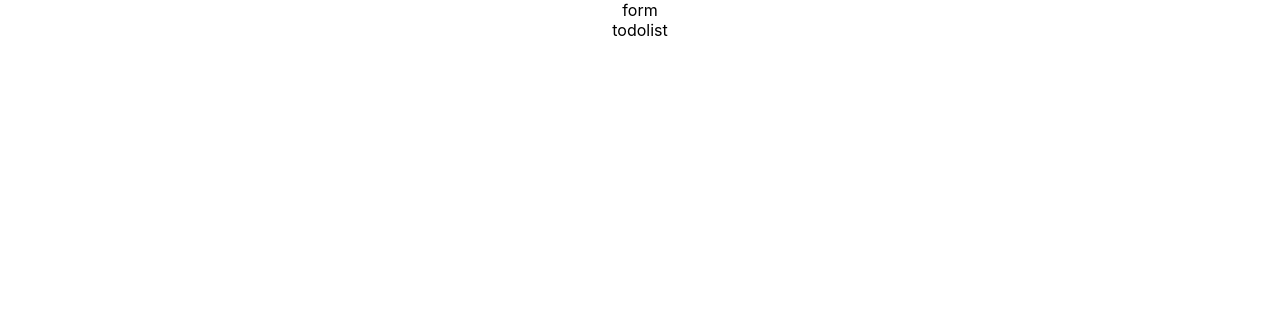
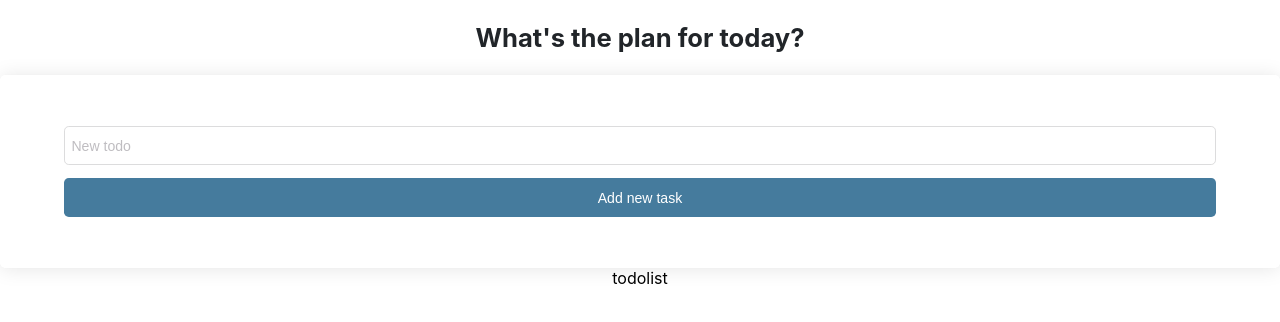
Before and after one commit to gamzenurtukel/typescript-todo-app, a React (Create React App) app: page / in a window 1280 px wide. Shown: the top 322 px of the page. Built offline with nearby package versions, Linux system fonts and the light colour scheme.

Commit message:
todoForm component created

```diff
--- a/src/components/todoForm/index.tsx
+++ b/src/components/todoForm/index.tsx
@@ -1,7 +1,19 @@
 import "./style.scss";
 
 const TodoForm: React.FC = () => {
-  return <div>form</div>;
+  return (
+    <div className="todo-form">
+      <div className="form-title">
+        <p className="title-text">What's the plan for today?</p>
+      </div>
+      <div className="form-container">
+        <form className="form">
+          <input className="form-input" placeholder="New todo" />
+          <button className="form-button">Add new task</button>
+        </form>
+      </div>
+    </div>
+  );
 };
 
 export default TodoForm;
--- a/src/components/todoForm/style.scss
+++ b/src/components/todoForm/style.scss
@@ -0,0 +1,36 @@
+@import "../../styles/colors.scss";
+@import "../../styles/textStyle.scss";
+@import "../../styles/titleStyle.scss";
+@import "../../styles/buttonStyle.scss";
+
+.todo-form {
+  display: flex;
+  flex-direction: column;
+  .form-title {
+    @include titleStyle();
+  }
+  .form-container {
+    box-shadow: rgba(25, 25, 25, 0.04) 0 0 1px 0, rgba(0, 0, 0, 0.1) 0 1px 20px 0;
+    padding-inline: 5vw;
+    padding-block: 4vw;
+    border-radius: 0.3rem;
+    .form {
+      display: flex;
+      flex-direction: column;
+      gap: 1vw;
+      .form-input {
+        @include textStyle($eerie-black);
+        border: 1px solid $platinum;
+        padding: 0.5vw;
+        outline: none;
+        border-radius: 0.3rem;
+      }
+      ::placeholder {
+        @include textStyle($french-gray);
+      }
+      .form-button {
+        @include buttonStyle();
+      }
+    }
+  }
+}
```
